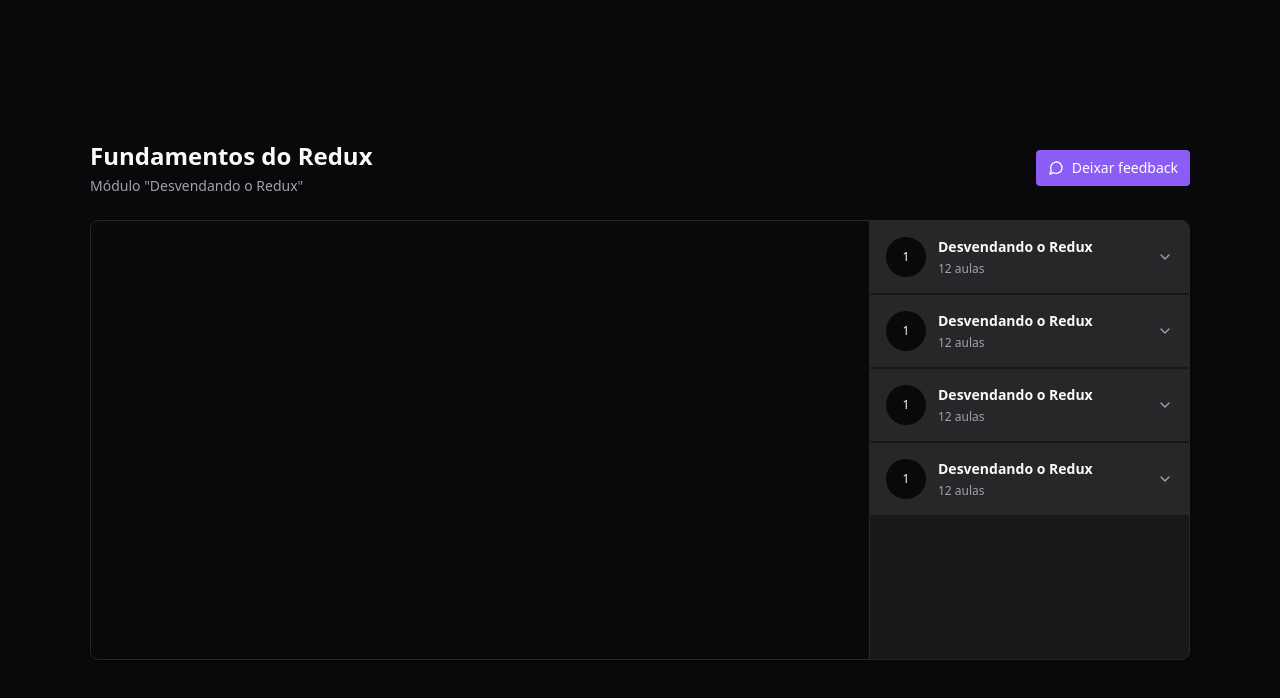
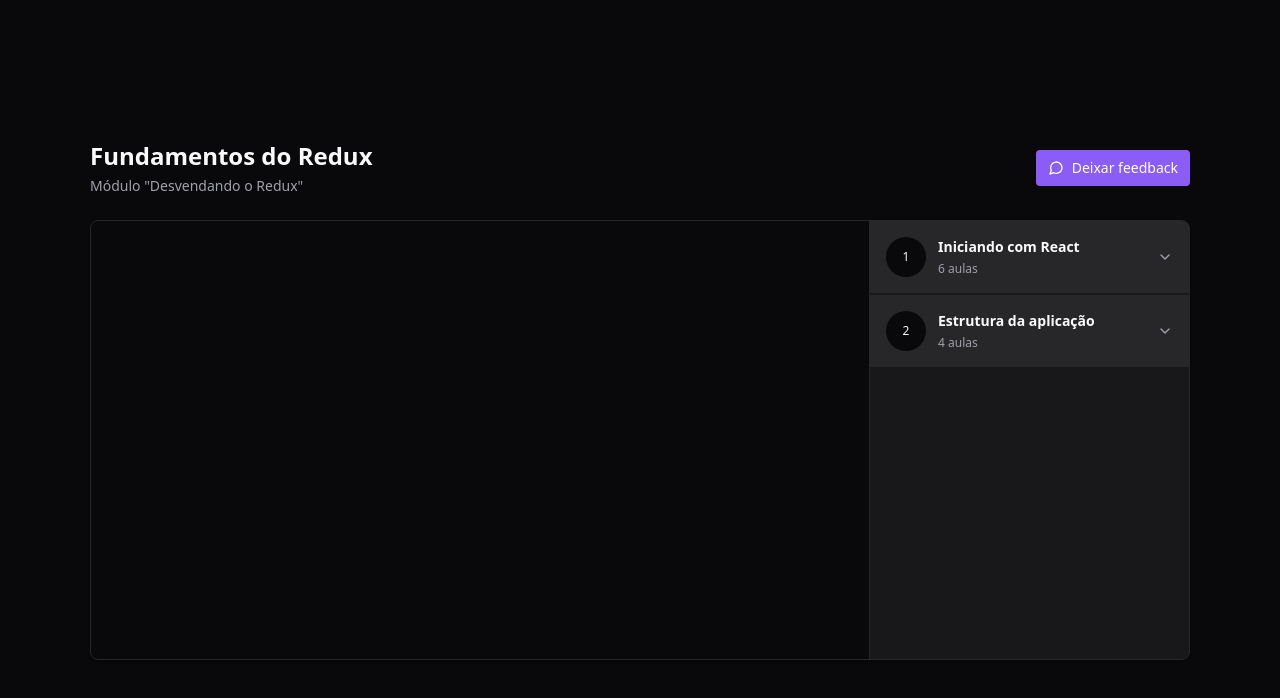
Before and after one commit to leoziondev/ignite2023-react-redux-zustand, a React (Vite) app: page / in a window 1280 px wide. Shown: the top 698 px of the page. Built offline with nearby package versions, Linux system fonts and the light colour scheme.

Commit message:
create player reducer

```diff
--- a/src/components/Module.tsx
+++ b/src/components/Module.tsx
@@ -1,6 +1,9 @@
+import { useAppSelector } from "../store";
+import { Lesson } from "./Lesson";
+
+import * as Collapsible from "@radix-ui/react-collapsible";
+
 import { ChevronDown } from "lucide-react";
-import { Lesson } from "./Lesson";
-import * as Collapsible from "@radix-ui/react-collapsible";
 
 interface ModuleProps {
     moduleIndex: number
@@ -9,6 +12,10 @@
 }
 
 export function Module({ moduleIndex, title, amountOfLessons }: ModuleProps) {
+    const lessons = useAppSelector(state => {
+        return state.player.course.modules[moduleIndex].lessons
+    })
+
     return (
         <Collapsible.Root className="group">
             <Collapsible.Trigger className="flex w-full items-center gap-3 bg-zinc-800 p-4">
@@ -26,10 +33,15 @@
 
             <Collapsible.Content>
                 <nav className="relative flex flex-col gap-4 p-6">
-                    <Lesson title="Fundamentos do Redux" duration="09:13" />
-                    <Lesson title="Fundamentos do Redux" duration="09:13" />
-                    <Lesson title="Fundamentos do Redux" duration="09:13" />
-                    <Lesson title="Fundamentos do Redux" duration="09:13" />
+                    {lessons.map(lesson => {
+                        return (
+                            <Lesson
+                                key={lesson.id}
+                                title={lesson.title}
+                                duration={lesson.duration}
+                            />
+                        )
+                    })}
                 </nav>
             </Collapsible.Content>
         </Collapsible.Root>
--- a/src/pages/Player.tsx
+++ b/src/pages/Player.tsx
@@ -3,9 +3,14 @@
 import { Module } from '../components/Module'
 
 import { MessageCircle } from 'lucide-react'
+import { useAppSelector } from '../store'
 
 
 export function Player() {
+    const modules = useAppSelector(state => {
+        return state.player.course.modules
+    })
+
     return (
         <div className="h-screen bg-zinc-950 text-zinc-50 flex items-center justify-center">
             <div className="flex w-[1100px] flex-col gap-6 px-4 md:px-0">
@@ -24,10 +29,16 @@
                         <Video />
                     </div>
                     <aside className="w-full max-h-[300px] md:max-h-screen md:w-80 md:absolute md:top-0 md:bottom-0 md:right-0 border-l divide-y-2 divide-zinc-900 border-zinc-800 bg-zinc-900 overflow-y-scroll scrollbar-thin scrollbar-track-zinc-950 scrollbar-thumb-zinc-800">
-                        <Module moduleIndex={0} title="Desvendando o Redux" amountOfLessons={12} />
-                        <Module moduleIndex={0} title="Desvendando o Redux" amountOfLessons={12} />
-                        <Module moduleIndex={0} title="Desvendando o Redux" amountOfLessons={12} />
-                        <Module moduleIndex={0} title="Desvendando o Redux" amountOfLessons={12} />
+                        {modules.map((module, index) => {
+                            return (
+                                <Module
+                                    key={module.id}
+                                    moduleIndex={index}
+                                    title={module.title}
+                                    amountOfLessons={module.lessons.length}
+                                />
+                            )
+                        })}
                     </aside>
                 </main>
             </div>
--- a/src/store/index.ts
+++ b/src/store/index.ts
@@ -1,8 +1,11 @@
 import { configureStore } from '@reduxjs/toolkit'
 import { useSelector, TypedUseSelectorHook } from 'react-redux'
+import { player } from './slices/player'
 
 export const store = configureStore({
-    reducer: {}
+    reducer: {
+        player
+    }
 })
 
 export type RootState = ReturnType<typeof store.getState>
--- /dev/null
+++ b/src/store/slices/player.ts
@@ -0,0 +1,36 @@
+import { createSlice } from "@reduxjs/toolkit";
+
+const playerSlice = createSlice({
+    name: 'player',
+    initialState: {
+        course: {
+            modules: [
+                {
+                    id: '1',
+                    title: 'Iniciando com React',
+                    lessons: [
+                      { id: 'Jai8w6K_GnY', title: 'CSS Modules', duration: '13:45' },
+                      { id: 'w-DW4DhDfcw', title: 'Estilização do Post', duration: '10:05' },
+                      { id: 'D83-55LUdKE', title: 'Componente: Header', duration: '06:33' },
+                      { id: 'W_ATsETujaY', title: 'Componente: Sidebar', duration: '09:12' },
+                      { id: 'Pj8dPeameYo', title: 'CSS Global', duration: '03:23' },
+                      { id: '8KBq2vhwbac', title: 'Form de comentários', duration: '11:34' },
+                    ],
+                  },
+                  {
+                    id: '2',
+                    title: 'Estrutura da aplicação',
+                    lessons: [
+                      { id: 'gE48FQXRZ_o', title: 'Componente: Comment', duration: '13:45' },
+                      { id: 'Ng_Vk4tBl0g', title: 'Responsividade', duration: '10:05' },
+                      { id: 'h5JA3wfuW1k', title: 'Interações no JSX', duration: '06:33' },
+                      { id: '1G0vSTqWELg', title: 'Utilizando estado', duration: '09:12' },
+                    ],
+                  },
+            ]
+        }
+    },
+    reducers: {}
+})
+
+export const player = playerSlice.reducer
```
